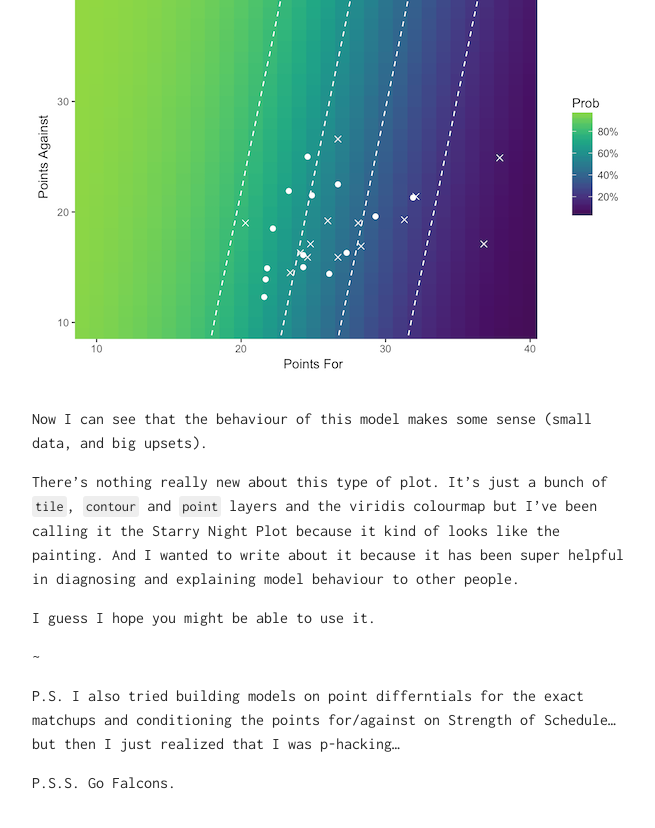
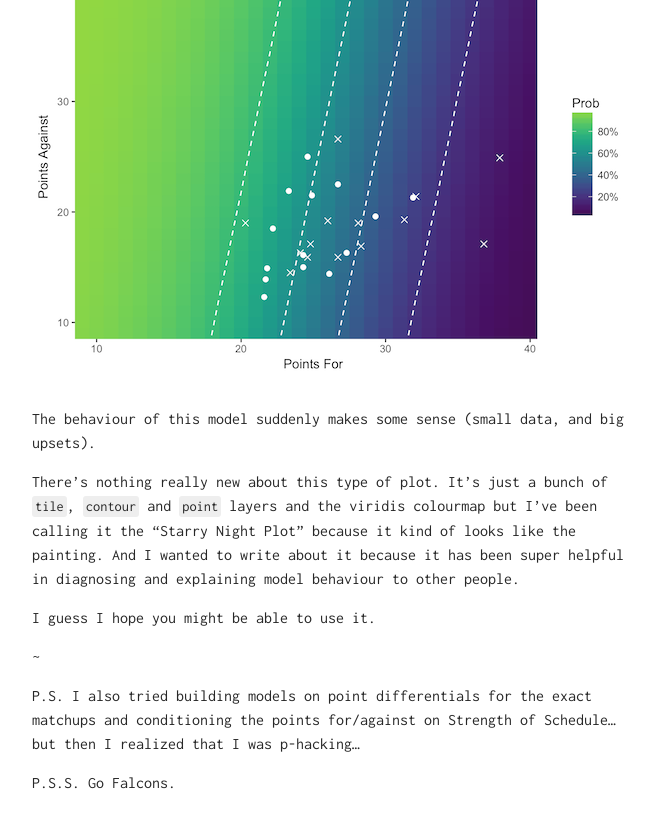
Before and after one commit to maxhumber/maxhumber.com, a Jekyll site: the page built from _posts/2017-02-05-starry-night.md, in a window 1280 px wide and 900 px high, scrolled down 3832 px. Shown: the top 828 px of the window, without its empty margins (308-963 px from the left). Built offline with Jekyll 4.4.1, drawn with Linux system fonts in a browser that asks for light colours; our own code applies the rules of GitHub Pages for plain Markdown files; some of the changed text lies outside the part shown.

Commit message:
Small Edits to Starry

````diff
--- a/_posts/2017-02-05-starry-night.md
+++ b/_posts/2017-02-05-starry-night.md
@@ -101,7 +101,7 @@ Now I can see that my dumb toy model thinks that "Points For" is more predictive
 
 Basically, if I put Atlanta and New England through this model the better team on paper would be expected to lose the Super Bowl (lol).
 
-I wanted to figure out my toy model was behaving so strangely, so I added in the underlying data through some `geom_point` layers (Os for actual wins, Xs for actual losses) and a bit of polish:
+I wanted to figure out why my toy model was behaving so strangely, so I added in the underlying data through a couple of `geom_point` layers (Os for actual wins, Xs for actual losses) and a bit of polish:
 
 ``` r
 br <- 0.2
@@ -129,14 +129,14 @@ pred_grid %>%
 
 ![center]({{ site.url }}/assets/img/starry_3.png)
 
-Now I can see that the behaviour of this model makes some sense (small data, and big upsets).
+The behaviour of this model suddenly makes some sense (small data, and big upsets).
 
-There's nothing really new about this type of plot. It's just a bunch of `tile`, `contour` and `point` layers and the viridis colourmap but I've been calling it the Starry Night Plot because it kind of looks like the painting. And I wanted to write about it because it has been super helpful in diagnosing and explaining model behaviour to other people.
+There's nothing really new about this type of plot. It's just a bunch of `tile`, `contour` and `point` layers and the viridis colourmap but I've been calling it the "Starry Night Plot" because it kind of looks like the painting. And I wanted to write about it because it has been super helpful in diagnosing and explaining model behaviour to other people.
 
 I guess I hope you might be able to use it.
 
 ~
 
-P.S. I also tried building models on point differntials for the exact matchups and conditioning the points for/against on Strength of Schedule... but then I just realized that I was p-hacking...
+P.S. I also tried building models on point differentials for the exact matchups and conditioning the points for/against on Strength of Schedule... but then I realized that I was p-hacking...
 
 P.S.S. Go Falcons.
````
